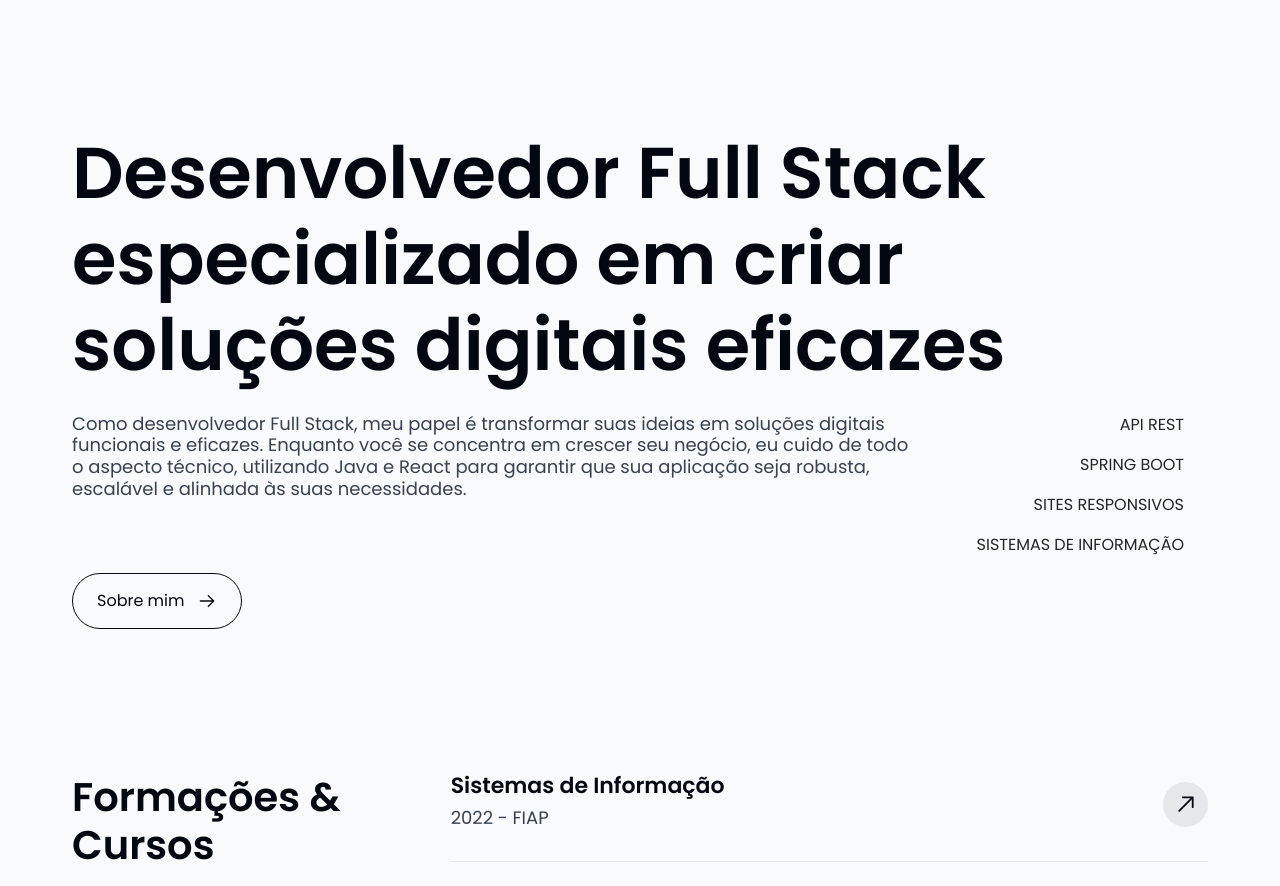
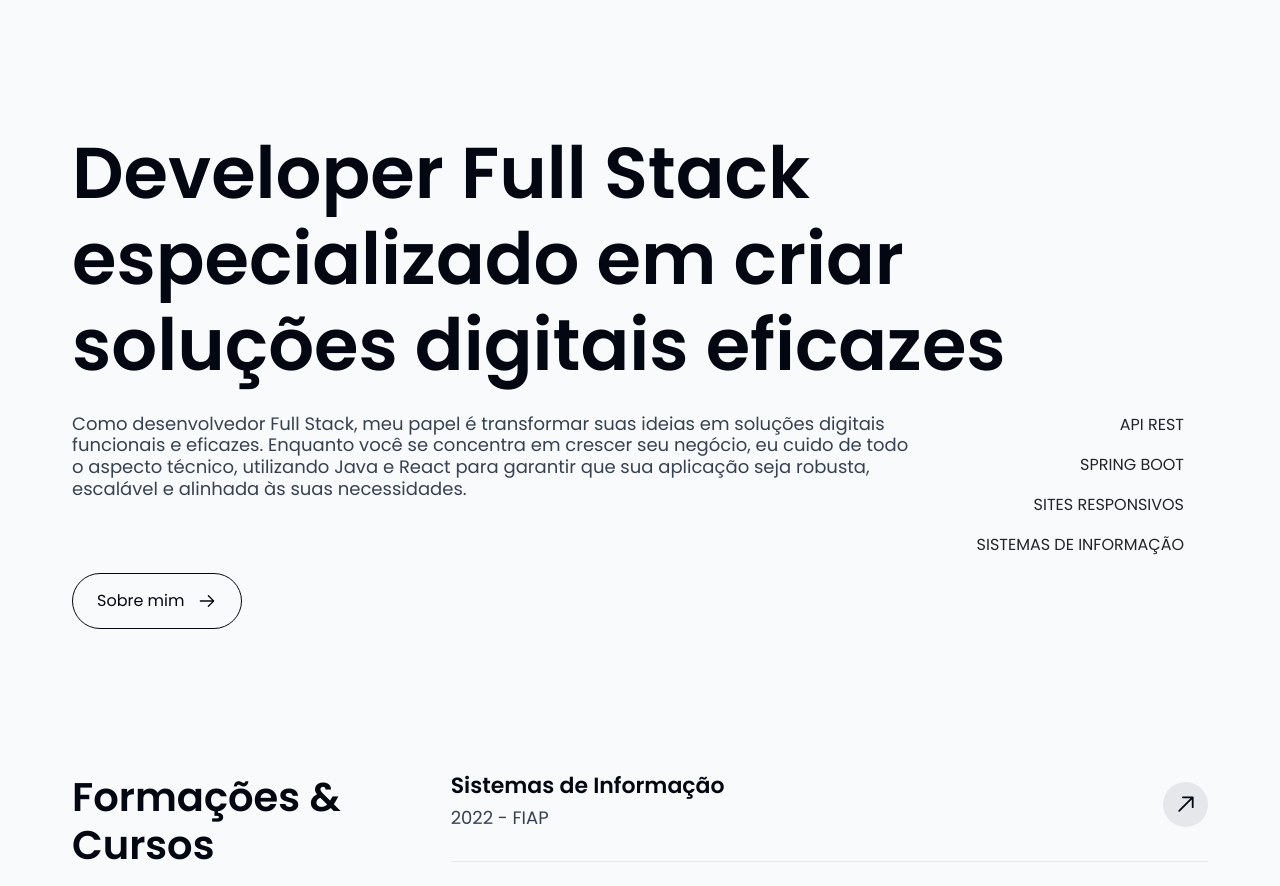
Before and after one commit to MatheusCrivellaro/portifolio-matheus-crivellaro, a React (Vite) app: page / in a window 1280 px wide. Shown: the part 1780-2666 px from the top of the page. Built offline with nearby package versions, Linux system fonts and the light colour scheme.

Commit message:
Atualizar o AboutMeContainer.tsx

```diff
--- a/src/components/containers/AboutMeContainer/AboutMeContainer.tsx
+++ b/src/components/containers/AboutMeContainer/AboutMeContainer.tsx
@@ -9,7 +9,7 @@ type props = {
 const AboutMeContainer = ({ id }:props) => {
     return (
         <div className="container-aboutme row" id={id}>
-            <h1 className="order-1">Desenvolvedor Full Stack especializado em criar soluções digitais eficazes</h1>
+            <h1 className="order-1">Developer Full Stack especializado em criar soluções digitais eficazes</h1>
             <h2 className="order-2 order-md-3 col-12 col-md-9">Como desenvolvedor Full Stack, meu papel é transformar suas ideias em soluções digitais funcionais e eficazes. Enquanto você se concentra em crescer seu negócio, eu cuido de todo o aspecto técnico, utilizando Java e React para garantir que sua aplicação seja robusta, escalável e alinhada às suas necessidades.</h2>
             <div className="order-4">
                 <Button color={true} size={3} expansive={true}>
```
